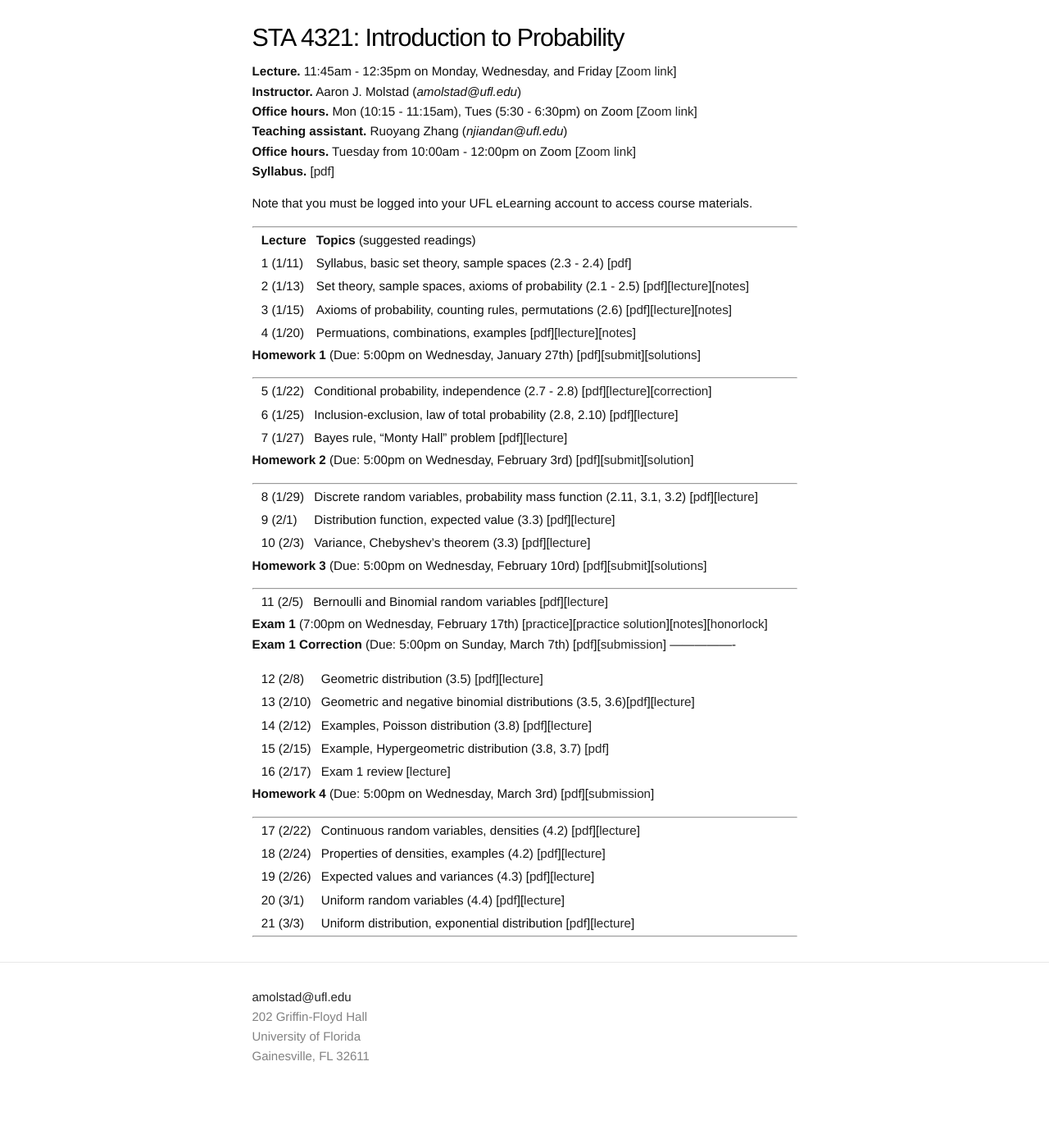
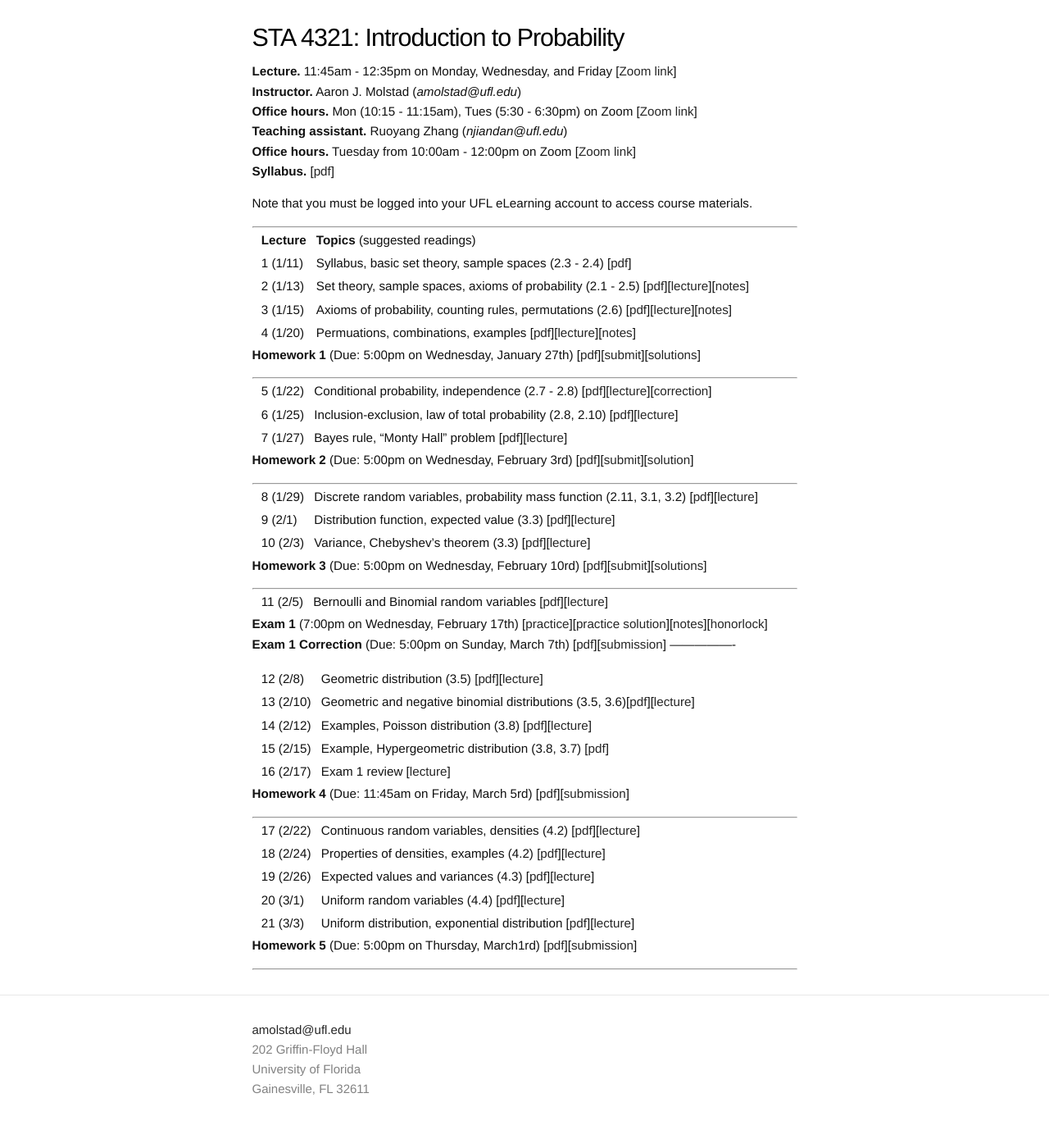
Before and after one commit to ajmolstad/ajmolstad.github.io, a Jekyll site: the page built from S21_STA4321.md, in a window 1280 px wide. Shown: the whole page at 82% size. Built offline with Jekyll 4.4.1, drawn with Linux system fonts in a browser that asks for light colours; before the commit the page ends 1360 px from its top, so only the background shows below that.

Commit message:
Update S21_STA4321.md

```diff
--- a/S21_STA4321.md
+++ b/S21_STA4321.md
@@ -53,7 +53,7 @@ Note that you must be logged into your UFL eLearning account to access course ma
 || 15 (2/15) || Example, Hypergeometric distribution (3.8, 3.7) [[pdf](https://ufl.instructure.com/files/57097528/download?download_frd=1)] ||
 || 16 (2/17) || Exam 1 review [[lecture](https://ufl.instructure.com/files/57182744/download?download_frd=1)]||
 
-**Homework 4** (Due: 5:00pm on Wednesday, March 3rd) [[pdf](https://ufl.instructure.com/files/57392047/download?download_frd=1)][[submission](https://ufl.instructure.com/courses/426946/assignments/4629442)]
+**Homework 4** (Due: 11:45am on Friday, March 5rd) [[pdf](https://ufl.instructure.com/files/57392047/download?download_frd=1)][[submission](https://ufl.instructure.com/courses/426946/assignments/4629442)]
 
 ----------------
 
@@ -63,5 +63,7 @@ Note that you must be logged into your UFL eLearning account to access course ma
 || 20 (3/1)  || Uniform random variables (4.4) [[pdf](https://ufl.instructure.com/files/57536009/download?download_frd=1)][[lecture](https://ufl.instructure.com/files/57570862/download?download_frd=1)] ||
 || 21 (3/3)  || Uniform distribution, exponential distribution [[pdf](https://ufl.instructure.com/files/57611579/download?download_frd=1)][[lecture](https://ufl.instructure.com/files/57615967/download?download_frd=1)] ||
 
+**Homework 5** (Due: 5:00pm on Thursday, March1rd) [[pdf](https://ufl.instructure.com/files/57657611/download?download_frd=1)][[submission](https://ufl.instructure.com/courses/426946/assignments/4634861)]
+
 
 ----------------
```
